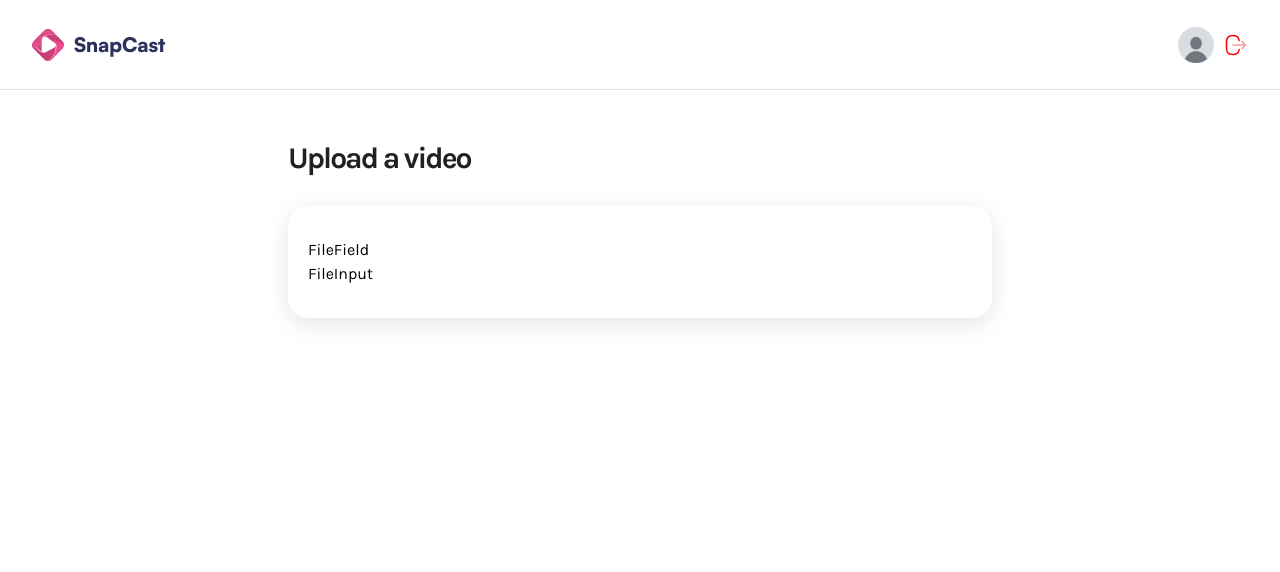
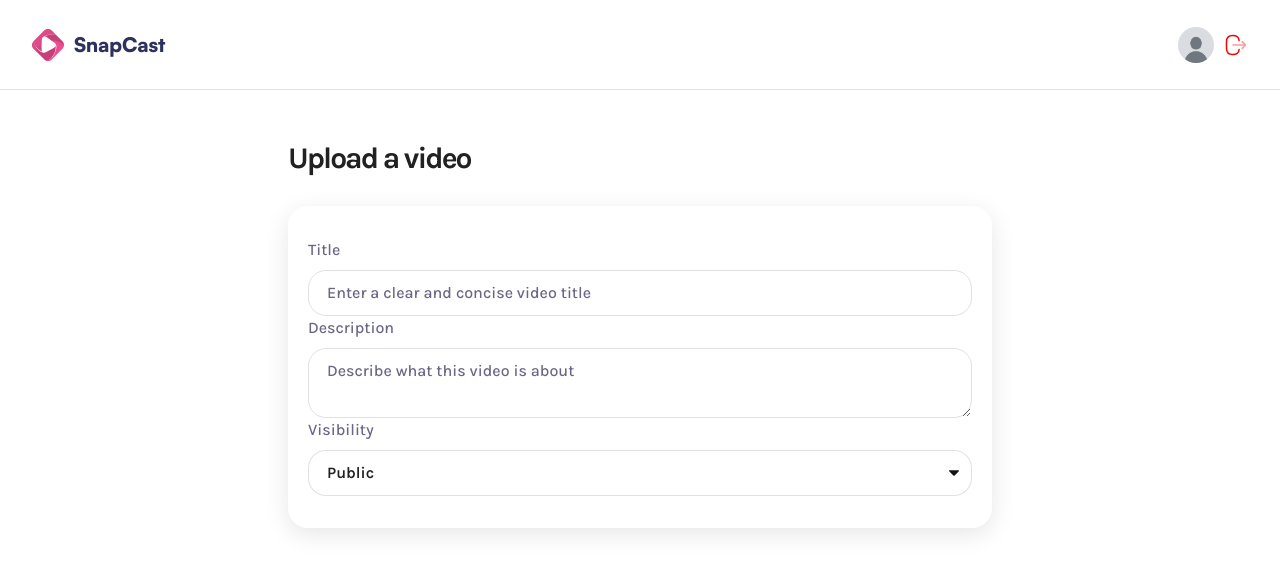
Before and after one commit to vivekjoshi873/videosharing, a Next.js app: page /upload in a window 1280 px wide. Shown: the top 572 px of the page. Built offline with nearby package versions, Linux system fonts and the light colour scheme.

Commit message:
Added some more compoents

```diff
--- a/app/(root)/upload/page.tsx
+++ b/app/(root)/upload/page.tsx
@@ -22,10 +22,31 @@ function page() {
         <FormField
           id="title"
           label="Title"
+          placeholder={"Enter a clear and concise video title"}
           value={formData.title}
           onChange={handleInputChange}
         />
+        <FormField
+          id="description"
+          label="Description"
+          placeholder={"Describe what this video is about "}
+          value={formData.description}
+          as="textarea"
+          onChange={handleInputChange}
+        />
         <FileInput />
+        <FileInput />
+        <FormField
+          id="visibility"
+          label="Visibility"
+          value={formData.visibility}
+          as="select"
+          options={[
+            { label: "Public", value: "public" },
+            { label: "Private", value: "private" },
+          ]}
+          onChange={handleInputChange}
+        />
       </form>
     </div>
   );
--- a/components/FileInput.tsx
+++ b/components/FileInput.tsx
@@ -3,7 +3,7 @@ import React from 'react'
 function FileInput() {
   return (
     <div>
-      FileInput
+
     </div>
   )
 }
--- a/components/FormField.tsx
+++ b/components/FormField.tsx
@@ -1,11 +1,55 @@
-import React from 'react'
+import { on } from "events";
+import React from "react";
 
-function FormField() {
+function FormField({
+  id,
+  label,
+  type = "text",
+  placeholder,
+  as = "input",
+  value,
+  onChange,
+  options = [],
+}: FormFieldProps) {
+  const InputToRender = ({ type }: { type: string }) => {
+    if (type === "textarea")
+      return (
+        <textarea
+          id={id}
+          name="id"
+          value={value}
+          onChange={onChange}
+          placeholder={placeholder}
+        />
+      );
+    else if (type === "select")
+      return (
+        <select id={id} name="id" value={value} onChange={onChange}>
+          {options.map(({ label, value }) => (
+            <option key={label} value={value}>
+              {label}
+            </option>
+          ))}
+        </select>
+      );
+    else {
+      return (
+        <input
+          id={id}
+          name="id"
+          value={value}
+          onChange={onChange}
+          placeholder={placeholder}
+        />
+      );
+    }
+  };
   return (
-    <div>
-      FileField
+    <div className="form-field">
+      <label htmlFor={id}>{label}</label>
+      <InputToRender type={as} />
     </div>
-  )
+  );
 }
 
-export default FormField
+export default FormField;
```
